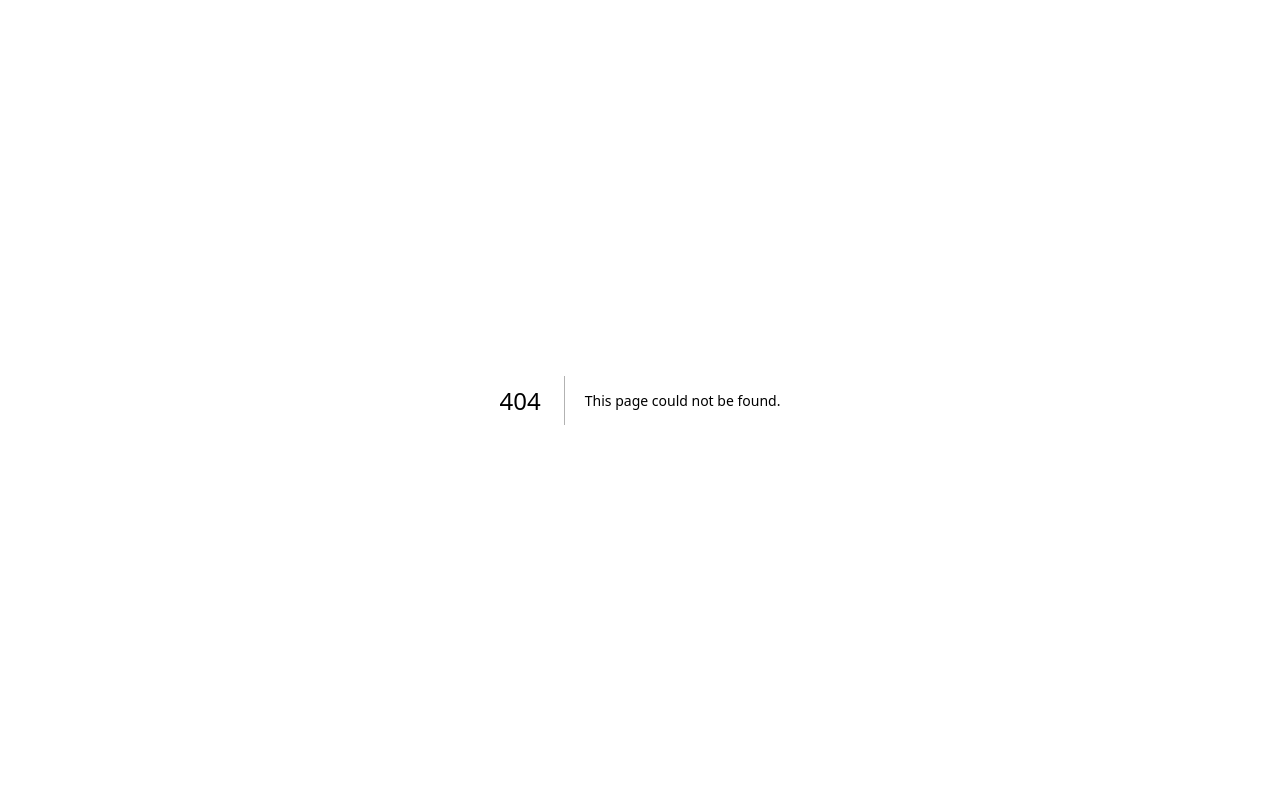
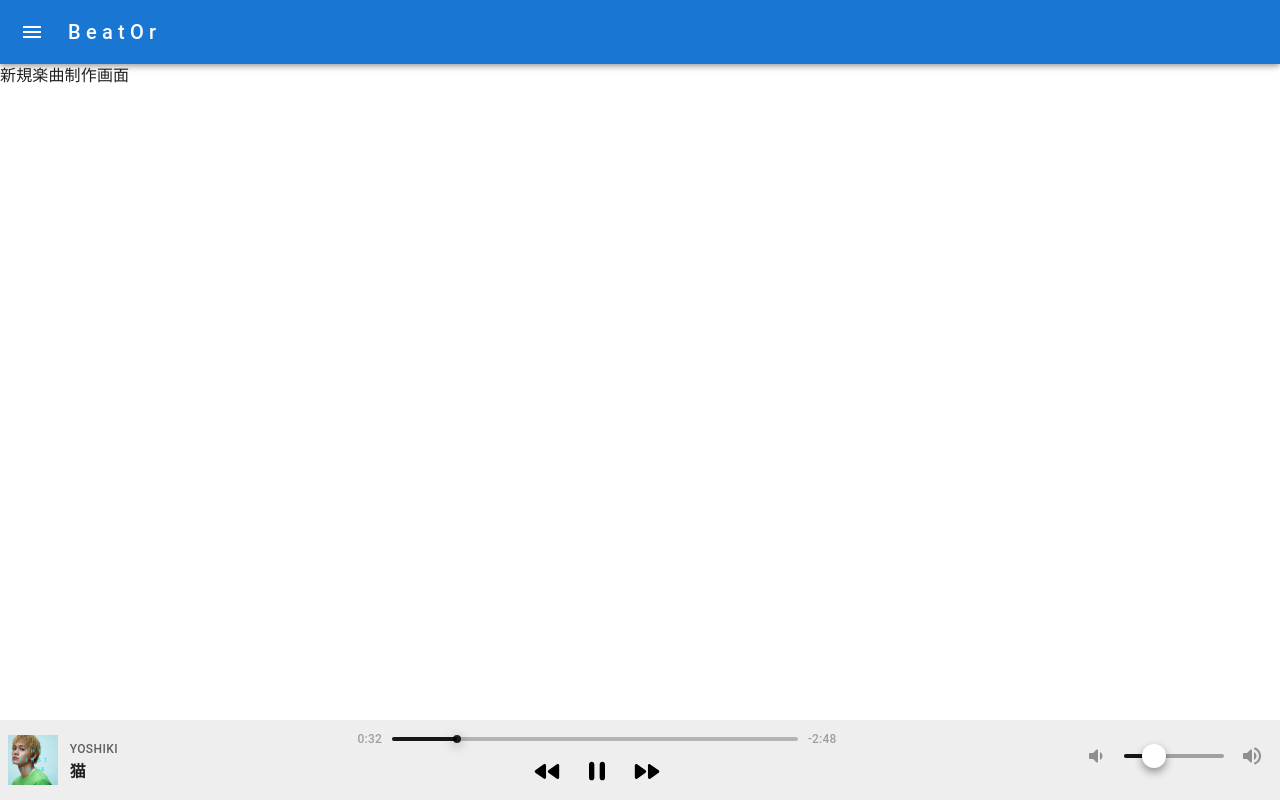
Before and after one commit to Jumpei-Arigaya/beator-front-web, a Next.js app: page /composemusic in a window 1280 px wide. Before the commit this address had no page. Built offline with nearby package versions, Linux system fonts and the light colour scheme.

Commit message:
アクセス先のページの作成

```diff
--- a/src/components/layouts/DashBoard.tsx
+++ b/src/components/layouts/DashBoard.tsx
@@ -5,7 +5,7 @@ import Drawer from "@mui/material/Drawer";
 import CssBaseline from "@mui/material/CssBaseline";
 import MuiAppBar, { AppBarProps as MuiAppBarProps } from "@mui/material/AppBar";
 import Toolbar from "@mui/material/Toolbar";
-import List from "@mui/material/List";
+
 import Typography from "@mui/material/Typography";
 import IconButton from "@mui/material/IconButton";
 import MenuIcon from "@mui/icons-material/Menu";
@@ -15,8 +15,6 @@ import ListItem from "@mui/material/ListItem";
 import ListItemButton from "@mui/material/ListItemButton";
 import ListItemIcon from "@mui/material/ListItemIcon";
 import ListItemText from "@mui/material/ListItemText";
-import InboxIcon from "@mui/icons-material/MoveToInbox";
-import MailIcon from "@mui/icons-material/Mail";
 import LibraryMusicIcon from '@mui/icons-material/LibraryMusic';
 import LyricsIcon from '@mui/icons-material/Lyrics';
 import AccountBoxIcon from '@mui/icons-material/AccountBox';
--- /dev/null
+++ b/src/pages/composemusic/index.tsx
@@ -0,0 +1,18 @@
+import { Inter } from "next/font/google";
+import DashBoard from "@/components/layouts/DashBoard";
+import SoundControlBar from "@/features/audioPlayer/components/SoundControlBar";
+
+
+const inter = Inter({ subsets: ["latin"] });
+
+export default function Home() {
+  return (
+    <main>
+      <DashBoard>
+        新規楽曲制作画面
+
+        <SoundControlBar />
+      </DashBoard>
+    </main>
+  );
+}
--- /dev/null
+++ b/src/pages/profile/index.tsx
@@ -0,0 +1,18 @@
+import { Inter } from "next/font/google";
+import DashBoard from "@/components/layouts/DashBoard";
+import SoundControlBar from "@/features/audioPlayer/components/SoundControlBar";
+
+
+const inter = Inter({ subsets: ["latin"] });
+
+export default function Home() {
+  return (
+    <main>
+      <DashBoard>
+        プロフィール画面
+
+        <SoundControlBar />
+      </DashBoard>
+    </main>
+  );
+}
--- /dev/null
+++ b/src/pages/songlist/index.tsx
@@ -0,0 +1,18 @@
+import { Inter } from "next/font/google";
+import DashBoard from "@/components/layouts/DashBoard";
+import SoundControlBar from "@/features/audioPlayer/components/SoundControlBar";
+
+
+const inter = Inter({ subsets: ["latin"] });
+
+export default function Home() {
+  return (
+    <main>
+      <DashBoard>
+        楽曲一覧画面
+
+        <SoundControlBar />
+      </DashBoard>
+    </main>
+  );
+}
```
